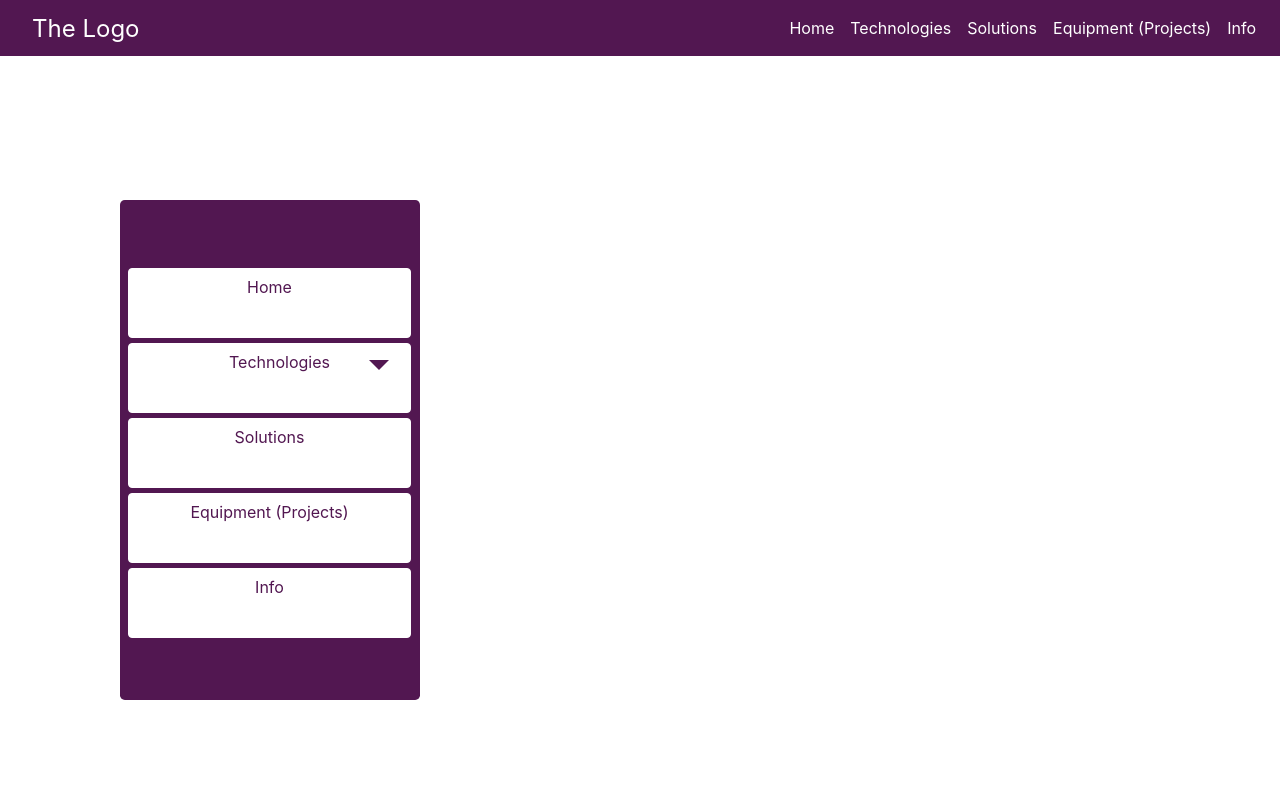
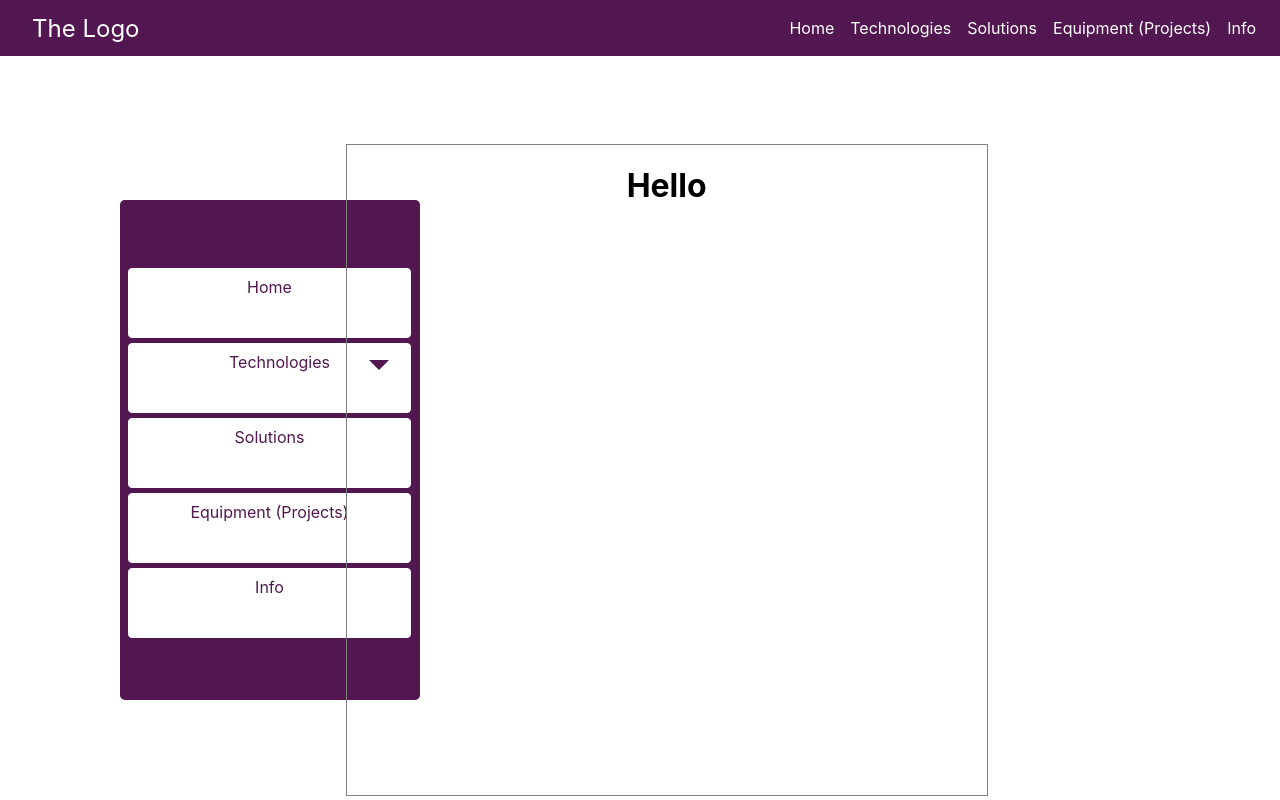
Before and after one commit to Markules/InformativeSite, a React (Create React App) app: page / in a window 1280 px wide. Built offline with nearby package versions, Linux system fonts and the light colour scheme.

Commit message:
added a ContentTab component

```diff
--- a/src/App.js
+++ b/src/App.js
@@ -1,12 +1,20 @@
 import React, {Component} from 'react';
 import MenuManager from './components/MenuManager/MenuManager';
+import ContentTab from './components/ContentTab/ContentTab';
 
 
 class App extends Component {
 
   render(){
     return(
+      <div>
+ <div>
   <MenuManager />
+  </div>
+  <div>
+  <ContentTab/>
+  </div>
+  </div>
     )}
 }
 export default App;
--- /dev/null
+++ b/src/components/ContentTab/ContentTab.css
@@ -0,0 +1,11 @@
+.contentTab{
+
+    border: 1px solid gray;
+    position: relative;
+    width: 50%;
+    height: 650px;
+    text-align: center;
+    left:27%;
+    top:80px;
+
+}
--- /dev/null
+++ b/src/components/ContentTab/ContentTab.js
@@ -0,0 +1,14 @@
+import React from 'react';
+import './ContentTab.css';
+
+export class ContentTab extends React.Component {
+    render() {
+        return (
+            <div className="contentTab">
+                <h1>Hello</h1>
+            </div>
+        )
+    }
+}
+
+export default ContentTab
--- a/src/components/MenuManager/MenuManager.js
+++ b/src/components/MenuManager/MenuManager.js
@@ -3,6 +3,7 @@ import Toolbar from '../toolbar/Toolbar';
 import SlideDrawer from '../SideDrawer/SlideDrawer';
 import Backdrop from '../Backdrop/Backdrop'
 import SideBarMenu from '../SideBarMenu/SideBarMenu'
+
 
 class MenuManager extends Component {
 
@@ -33,6 +34,7 @@ class MenuManager extends Component {
             {backdrop}
             <main style={{marginTop: '64px'}}>
             <SideBarMenu />
+
             </main>
           </div>
         );
```
